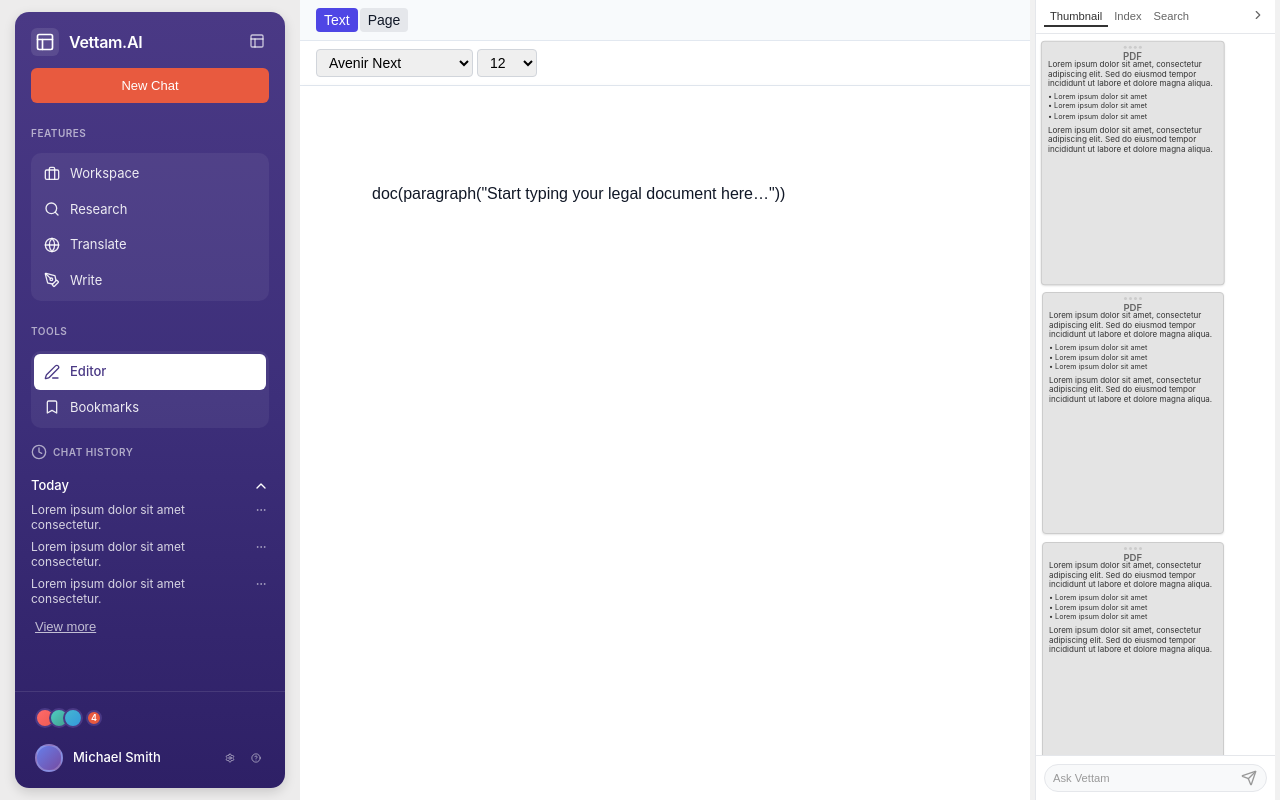
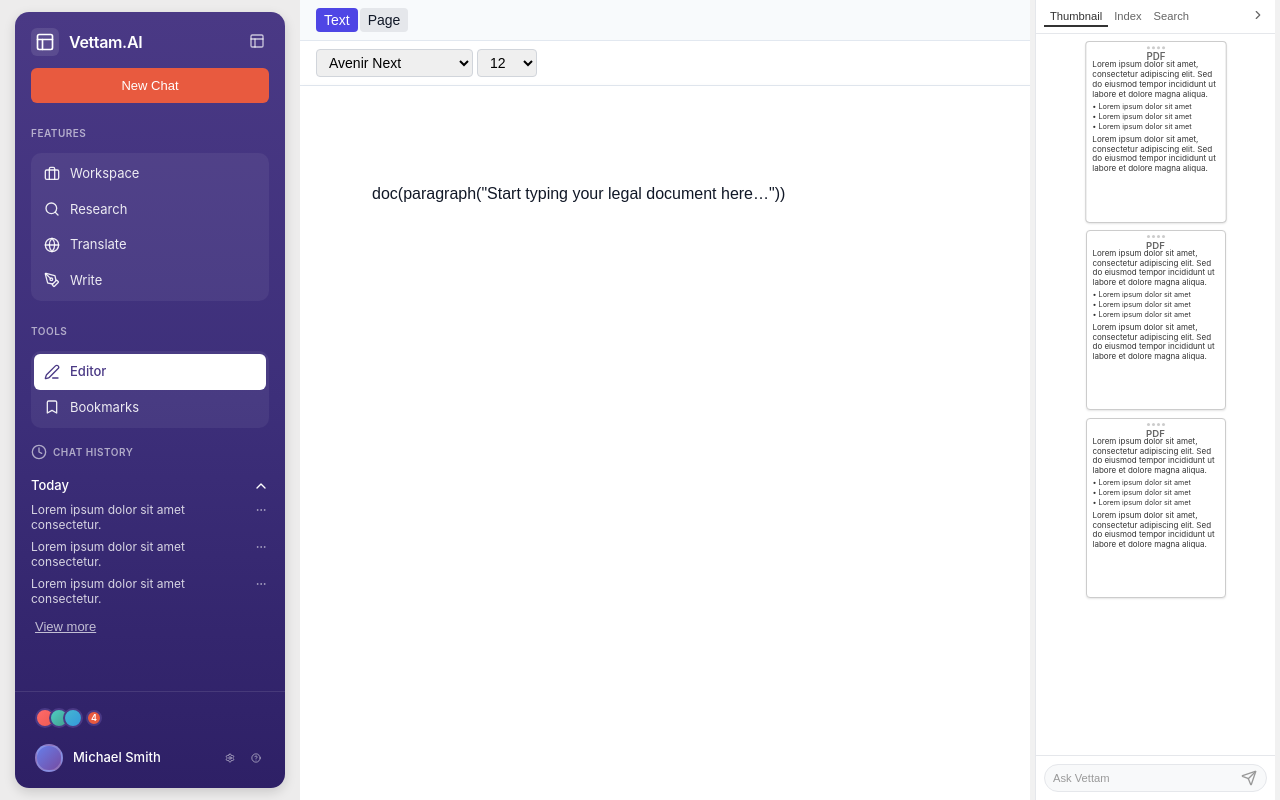
Before and after one commit to Muhammedijas981/tiptap, a React (Vite) app: page / in a window 1280 px wide. Built offline with nearby package versions, Linux system fonts and the light colour scheme.

Commit message:
feat: add complete Left Sidebar and Right Thumbnail UI

```diff
--- a/src/features/sidebar/components/PageThumbnails/PageThumbnails.module.css
+++ b/src/features/sidebar/components/PageThumbnails/PageThumbnails.module.css
@@ -64,19 +64,28 @@
 .content {
   flex: 1;
   overflow-y: auto;
-  padding: 8px 6px;
+  padding: 8px;
   background: #ffffff;
+  display: flex;
+  justify-content: center;
 }
 
 .thumbnailList {
   display: flex;
   flex-direction: column;
   gap: 8px;
+  align-items: center;
+  width: 100%;
+  max-width: 160px;
 }
 
 .thumbnailItem {
   cursor: pointer;
   transition: transform 0.1s ease;
+  width: 100%;
+  display: flex;
+  flex-direction: column;
+  align-items: center;
 }
 
 .thumbnailItem:hover {
@@ -89,15 +98,15 @@
 
 /* PDF Thumbnail styles - Exact match */
 .pdfThumbnail {
-  display: flex;
-  width: 80%;
-  background: #e4e4e4;
+  width: 140px;
+  height: 180px;
+  background: #ffffff;
   border: 1px solid #cccccc;
   border-radius: 4px;
   overflow: hidden;
   box-shadow: 0 1px 2px rgba(0, 0, 0, 0.1);
-  aspect-ratio: 3/4;
   position: relative;
+  margin: 0 auto;
 }
 
 /* Page indicators at top */
```
